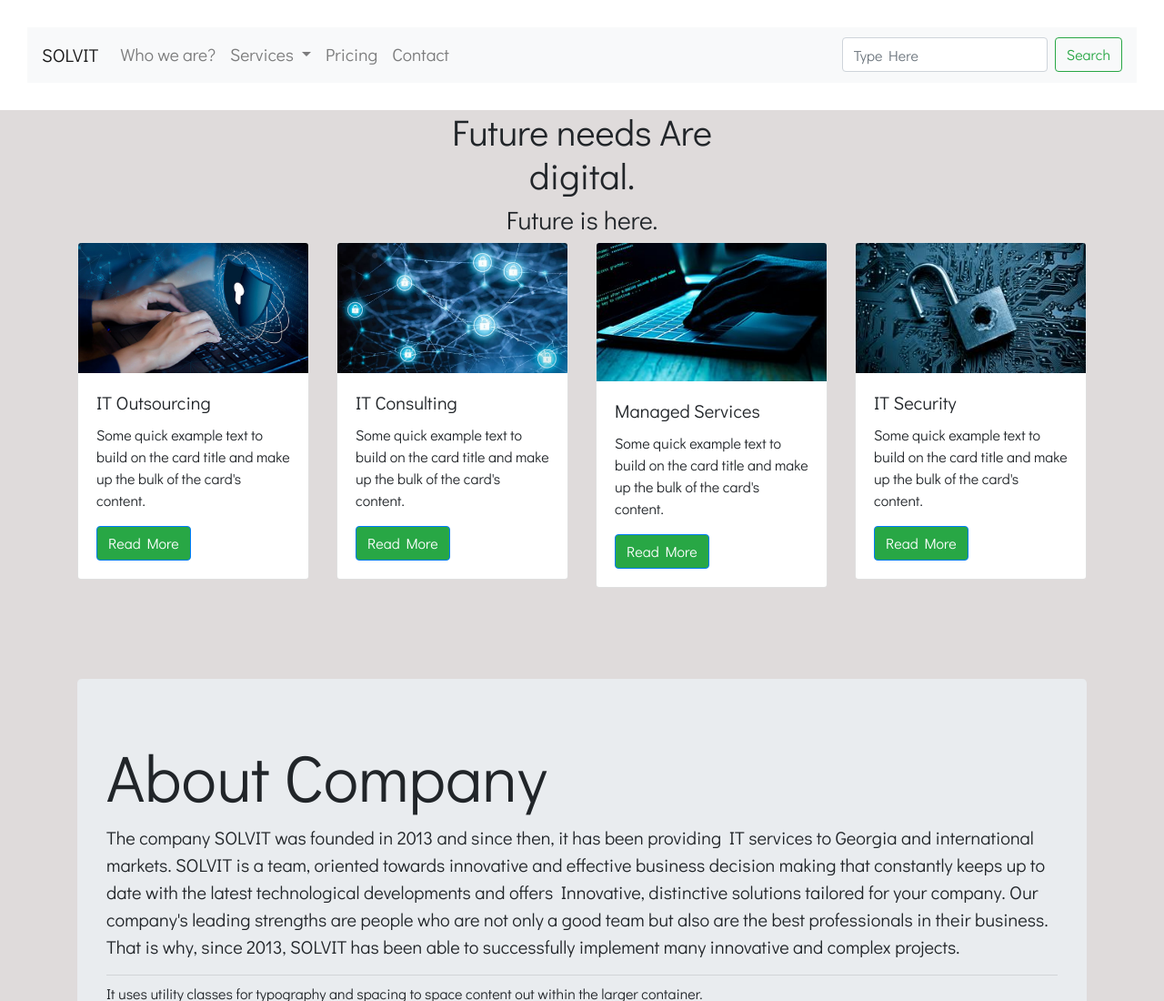
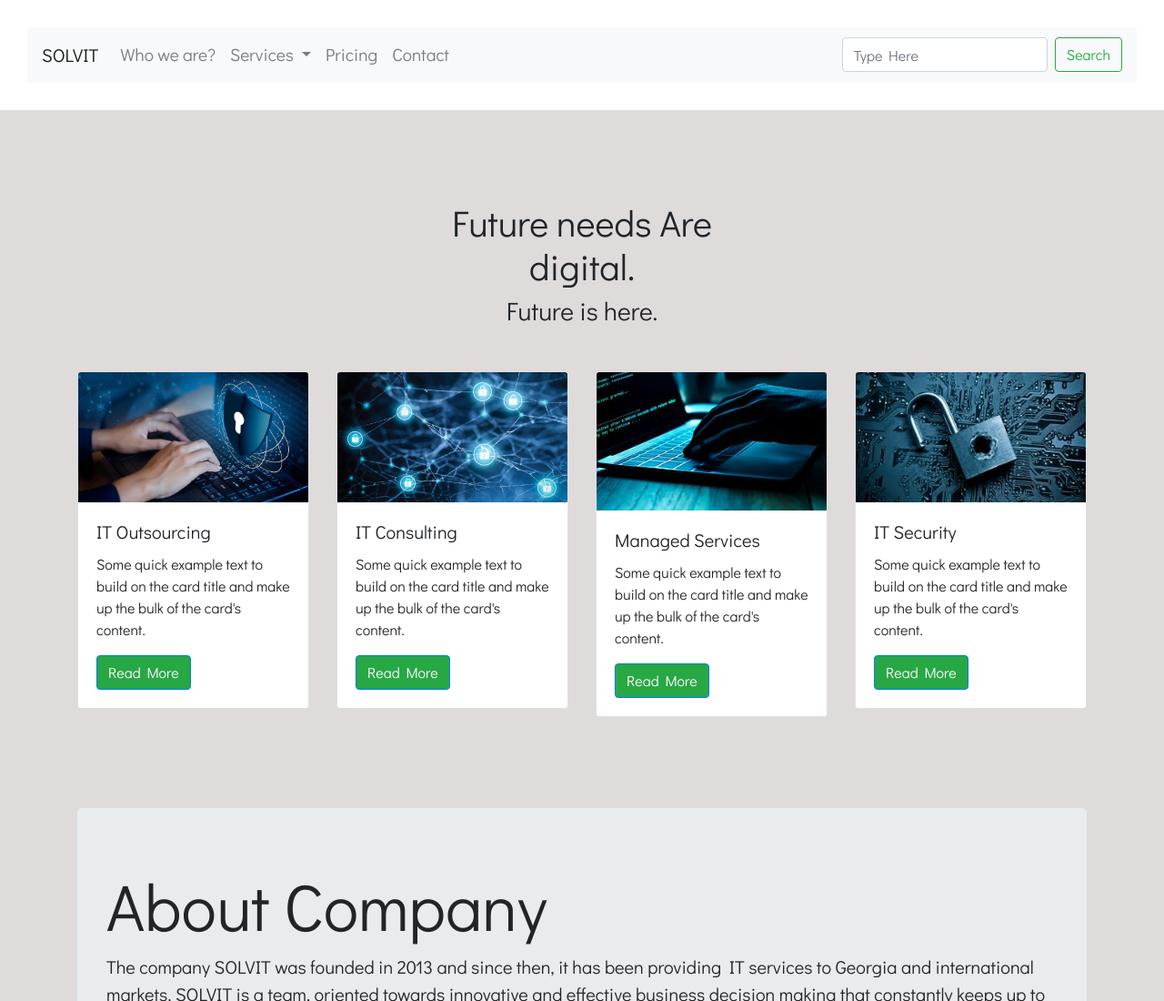
Before and after one commit to parkura/solvit.ge, a plain HTML site: page index.html in a window 1280 px wide. Shown: the top 1100 px of the page at 91% size. Drawn offline with nearby package versions, Linux system fonts and the light colour scheme.

Commit message:
fix:heading

```diff
--- a/style.css
+++ b/style.css
@@ -23,7 +23,8 @@
 .heading{
   width: 30%;
   text-align: center;
-  margin: 0 auto;
+  margin: 0 auto 50px;
+  padding-top: 100px;
 }
 .jumbotron{
   margin-top: 100px;
```
